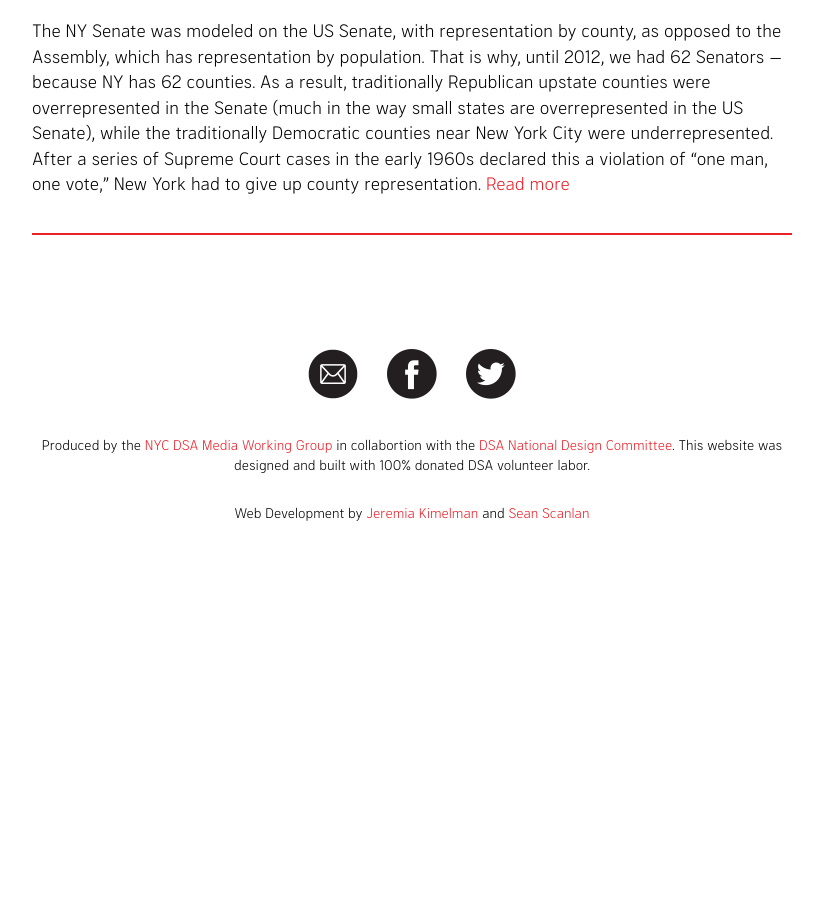
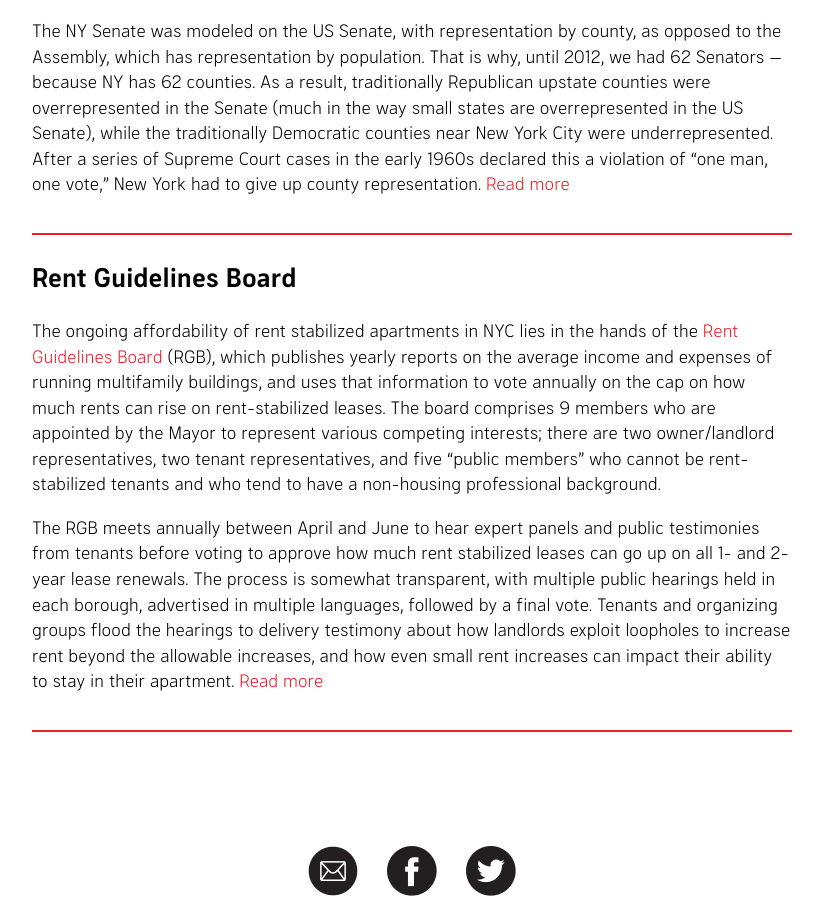
Before and after one commit to nycdsa/the-thorn, a Jekyll site: the page built from src/glossary.html, in a window 1280 px wide and 900 px high, scrolled down 1629 px. Shown: the whole window, without its empty margins (228-1051 px from the left). Built offline with Jekyll 4.4.1, drawn with Linux system fonts in a browser that asks for light colours; before the commit the page ends 2234 px from its top, so only the background shows below that.

Commit message:
Update glossary.html

```diff
--- a/src/glossary.html
+++ b/src/glossary.html
@@ -19,4 +19,10 @@ permalink: /glossary/
 <h2>NY STATE SENATE</h2>
 <p>The NY Senate was modeled on the US Senate, with representation by county, as opposed to the Assembly, which has representation by population. That is why, until 2012, we had 62 Senators — because NY has 62 counties. As a result, traditionally Republican upstate counties were overrepresented in the Senate (much in the way small states are overrepresented in the US Senate), while the traditionally Democratic counties near New York City were underrepresented. After a series of Supreme Court cases in the early 1960s declared this a violation of “one man, one vote,” New York had to give up county representation. <a href="https://thethorn.nyc/posts/cuomo-to-face-primary-challenge-ny-state-senate/#in-depth-ny-state-senate">Read more</a></p>
 </div>
+	<div class="glossary-item">
+<h2>Rent Guidelines Board</h2>
+<p>The ongoing affordability of rent stabilized apartments in NYC lies in the hands of the&nbsp;<a href="http://www.nycrgb.org/">Rent Guidelines Board</a>&nbsp;(RGB), which publishes yearly reports on the average income and expenses of running multifamily buildings, and uses that information to vote annually on the cap on how much rents can rise on rent-stabilized leases. The board comprises 9 members who are appointed by the Mayor to represent various competing interests; there are two owner/landlord representatives, two tenant representatives, and five “public members” who cannot be rent-stabilized tenants and who tend to have a non-housing professional background.</p>
+
+<p>The RGB meets annually between April and June to hear expert panels and public testimonies from tenants before voting to approve how much rent stabilized leases can go up on all 1- and 2-year lease renewals. The process is somewhat transparent, with multiple public hearings held in each borough, advertised in multiple languages, followed by a final vote. Tenants and organizing groups flood the hearings to delivery testimony about how landlords exploit loopholes to increase rent beyond the allowable increases, and how even small rent increases can impact their ability to stay in their apartment. <a href="https://thethorn.nyc/posts/state-senate-targets-gang-violence/#the-rent-guidelines-board-and-you">Read more</a></p>
 </div>
+</div>
```
